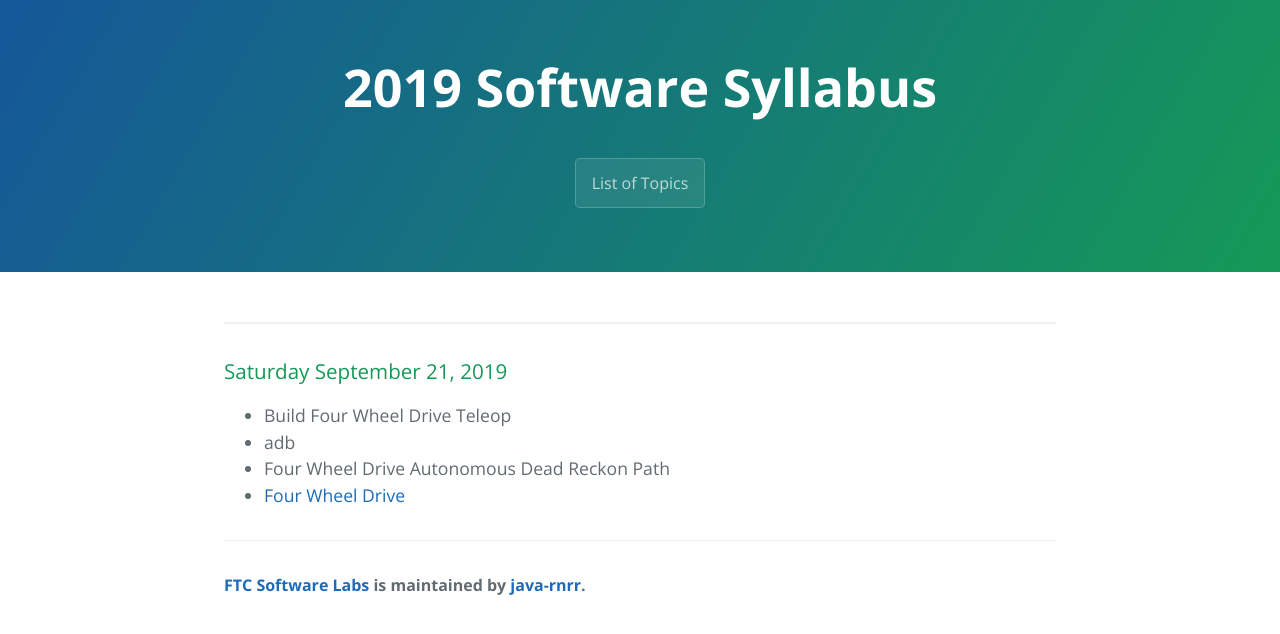
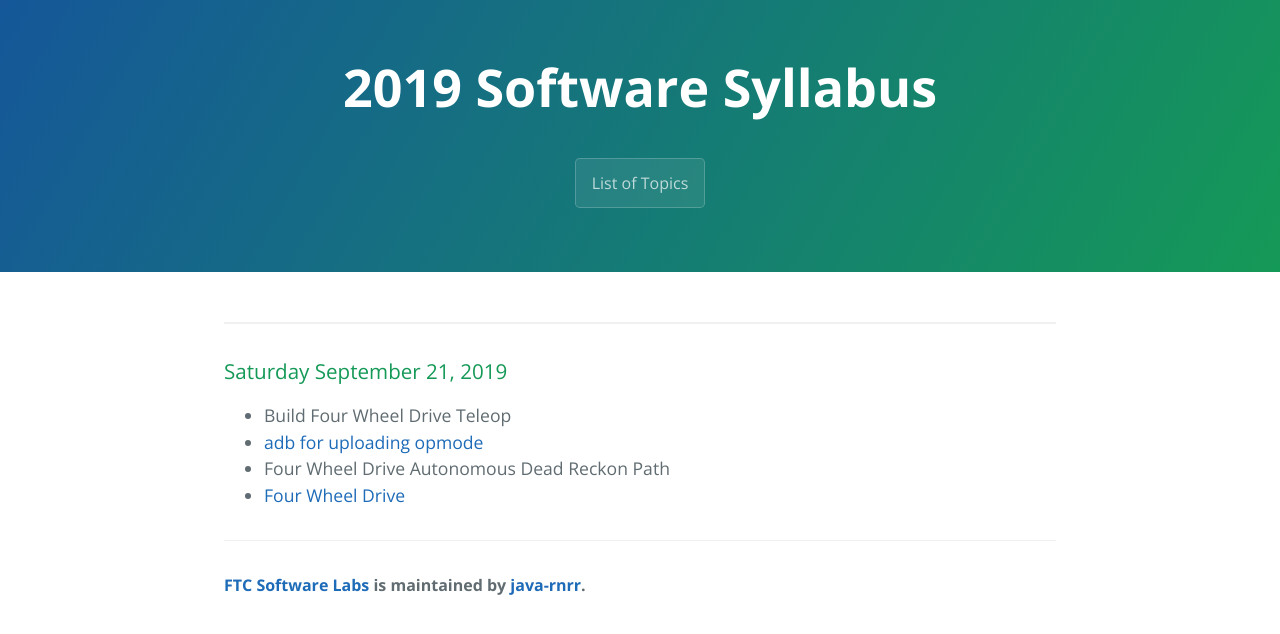
Before and after one commit to java-rnrr/getting-started, a Jekyll site: the page built from _posts/2019-05-27-sw2-four-wheel-autonomous.md, in a window 1280 px wide. Shown: the top 634 px of the page. Built offline with Jekyll 4.4.1, drawn with Linux system fonts in a browser that asks for light colours; our own code applies the rules of GitHub Pages for plain Markdown files; the repository's description, which GitHub fills in, is left out.

Commit message:
add adb link

```diff
--- a/_posts/2019-05-27-sw2-four-wheel-autonomous.md
+++ b/_posts/2019-05-27-sw2-four-wheel-autonomous.md
@@ -7,6 +7,6 @@ description: Implementation of Four Wheel Drive Dead Reckon Path
 
 ### Saturday September 21, 2019
 * Build Four Wheel Drive Teleop
-* adb
+* [adb for uploading opmode](https://github.com/java-rnrr/software/wiki/adb)
 * Four Wheel Drive Autonomous Dead Reckon Path
 * [Four Wheel Drive](https://github.com/java-rnrr/software/wiki/Four-Wheel-Autonomous-Dead-Reckon-Path)
```
